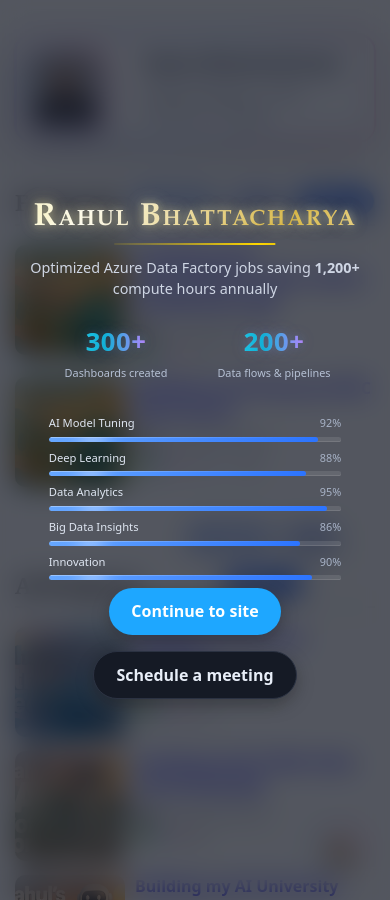
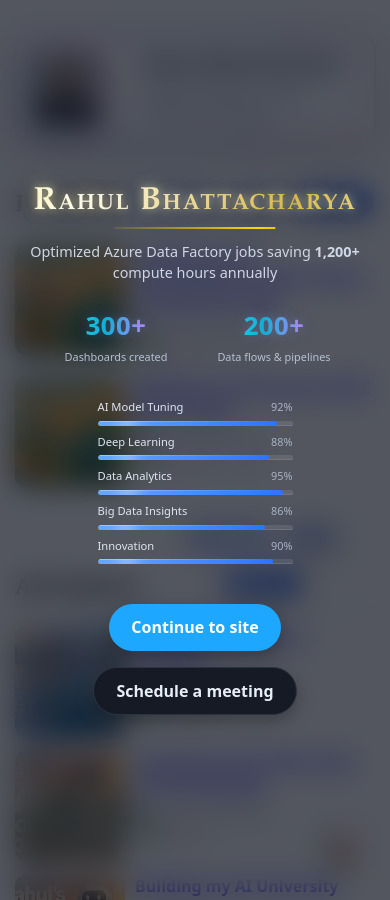
Before and after one commit to RahulBhattacharya1/RahulBhattacharya1.github.io, a Jekyll site: the page built from index.html, in a window 390 px wide. Built offline with Jekyll 4.4.1, drawn with Linux system fonts in a browser that asks for light colours; the list of posts is cut into pages by our own code.

Commit message:
Update rb_intro.css

```diff
--- a/assets/css/rb_intro.css
+++ b/assets/css/rb_intro.css
@@ -93,9 +93,8 @@
 
 @media (max-width:480px){
   .rbx-skills{
-    width:75vw;       /* occupy 75% of screen width */
-    max-width:75vw;   /* cap it */
-    margin:0 auto;    /* center the block horizontally */
+    width:50vw;       /* occupy 50% of screen width */
+    max-width:50vw;   /* cap it */
   }
 }
 
```
